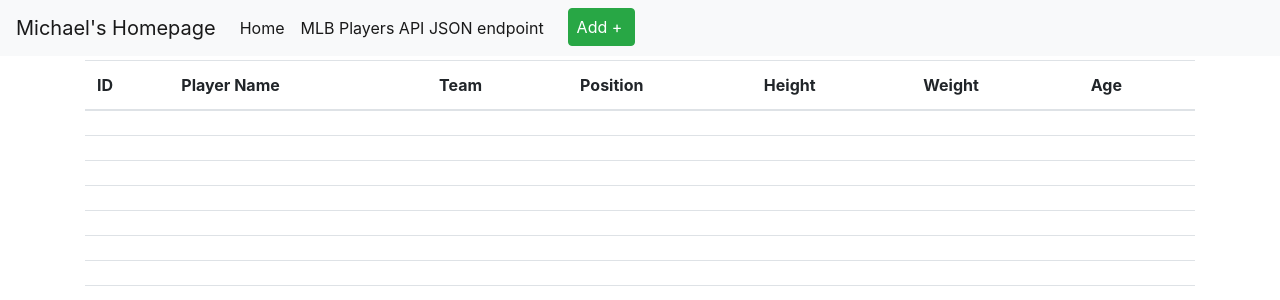
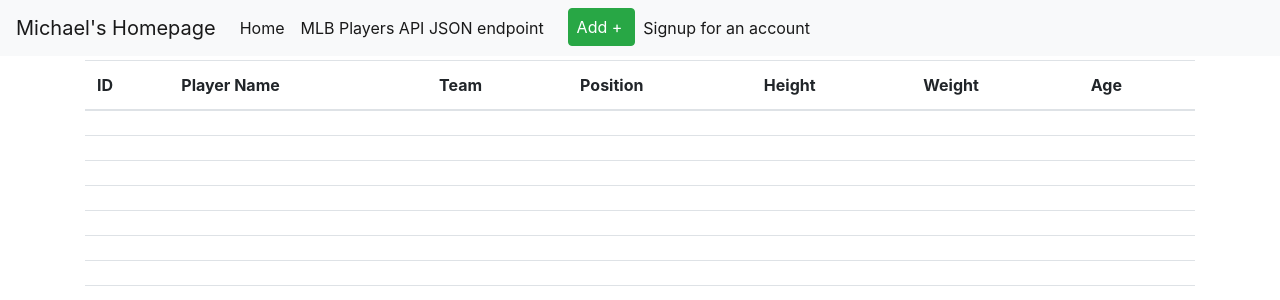
Before and after one commit to mcp48/IS601-FinalProject, a Flask app: page / in a window 1280 px wide. Shown: the top 300 px of the page. Run offline with Flask 2, Linux system fonts and the light colour scheme; data comes from the database, SQL or seed files in the repository; lists and menus that the app fills with data are empty; some libraries are stand-ins or nearby versions.

Commit message:
Feature: Added sign up to navigation bar

```diff
--- a/app/templates/layout.html
+++ b/app/templates/layout.html
@@ -39,6 +39,9 @@
         <li class="nav-item active">
             <a class="btn btn-success pl-2 lr-2 ml-3" href="/player/new">Add +<span class="sr-only">(current)</span></a>
         </li>
+        <li class="nav-item active">
+            <a class="nav-link" href="/signup">Signup for an account <span class="sr-only">(current)</span></a>
+        </li>
     </ul>
   </div>
 </nav>
```
Also changed, not shown: app/forms.py (line endings or trailing spaces).
